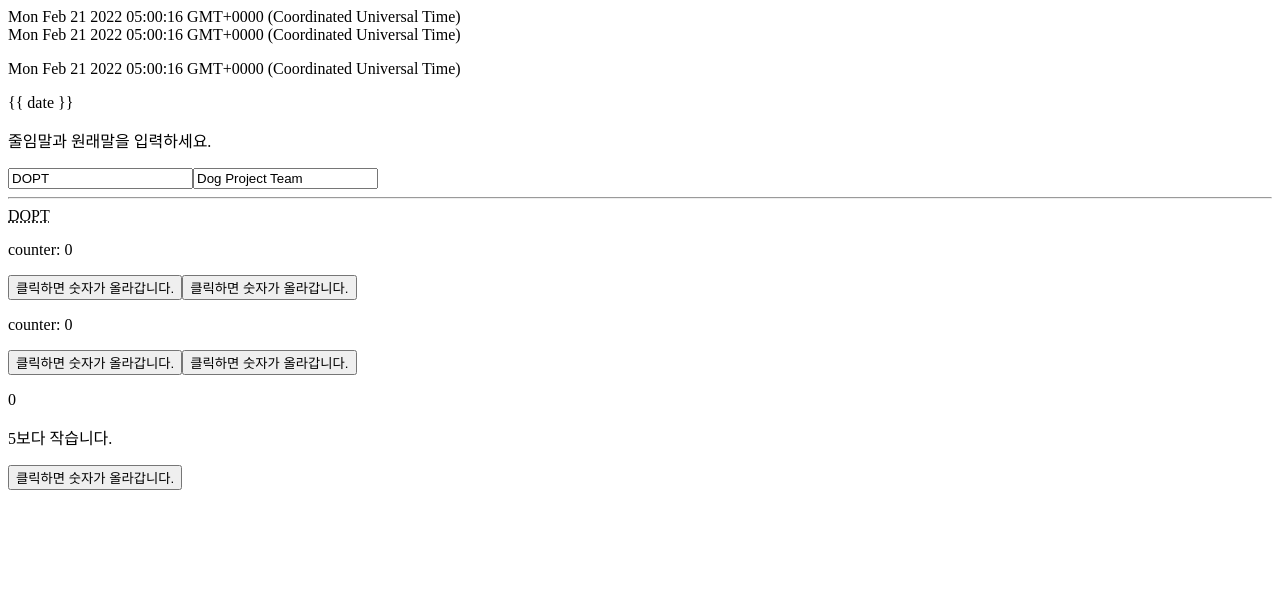
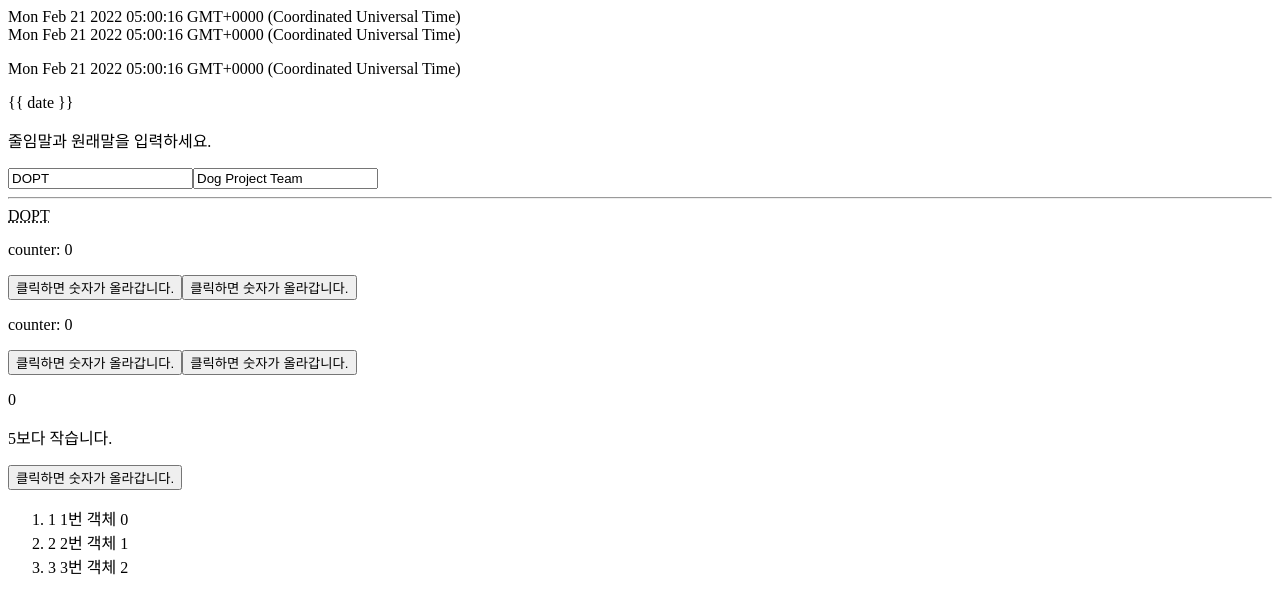
Before and after one commit to Jii-Yeong/learned, a Vue app in the folder vue/vue-3-to-learn-in-one-book/hello-world-vite2/: page / in a window 1280 px wide. Shown: the top 614 px of the page. Built offline with nearby package versions, Linux system fonts and the light colour scheme.

Commit message:
템플릿 내 반복문

```diff
--- a/vue/vue-3-to-learn-in-one-book/hello-world-vite2/src/App.vue
+++ b/vue/vue-3-to-learn-in-one-book/hello-world-vite2/src/App.vue
@@ -3,6 +3,7 @@ import DeclearativeRendering from './components/DeclearativeRendering.vue';
 import CombineData from './components/CombineData.vue';
 import EventListener from './components/EventListener.vue';
 import TemplateConditional from './components/TemplateConditional.vue';
+import TemplateLoop from './components/TemplateLoop.vue';
 </script>
 
 <template>
@@ -10,4 +11,5 @@ import TemplateConditional from './components/TemplateConditional.vue';
   <CombineData />
   <EventListener />
   <TemplateConditional />
+  <TemplateLoop />
 </template>
--- /dev/null
+++ b/vue/vue-3-to-learn-in-one-book/hello-world-vite2/src/components/TemplateLoop.vue
@@ -0,0 +1,18 @@
+<template>
+  <div style="width: 200px">
+    <ol>
+      <li v-for="(item, key, index) in items" :key="item">{{ key }} {{ item }} {{ index }}</li>
+    </ol>
+  </div>
+</template>
+
+<script>
+import { reactive } from '@vue/reactivity'
+export default {
+  data() {
+    return {
+      items: reactive({ 1: '1번 객체', 2: '2번 객체', 3: '3번 객체' }),
+    }
+  },
+}
+</script>
```
